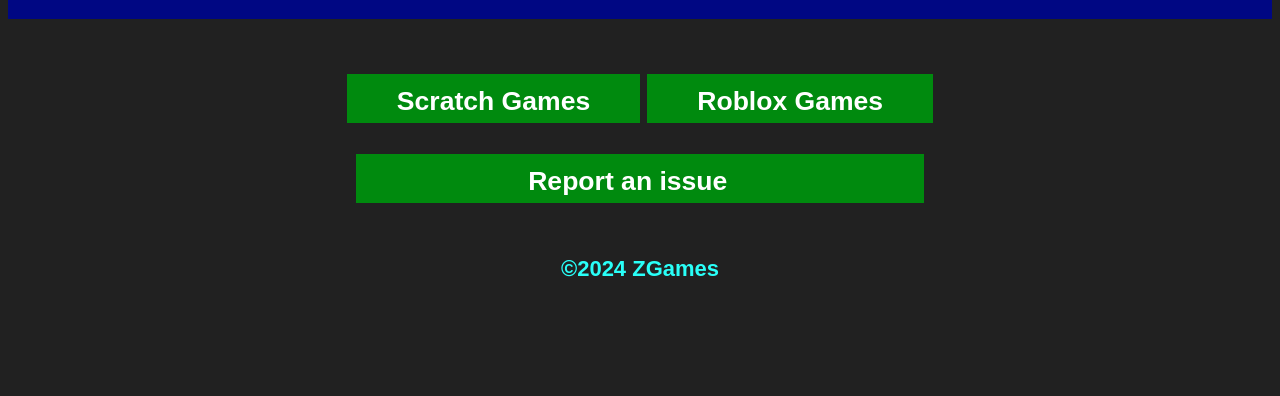
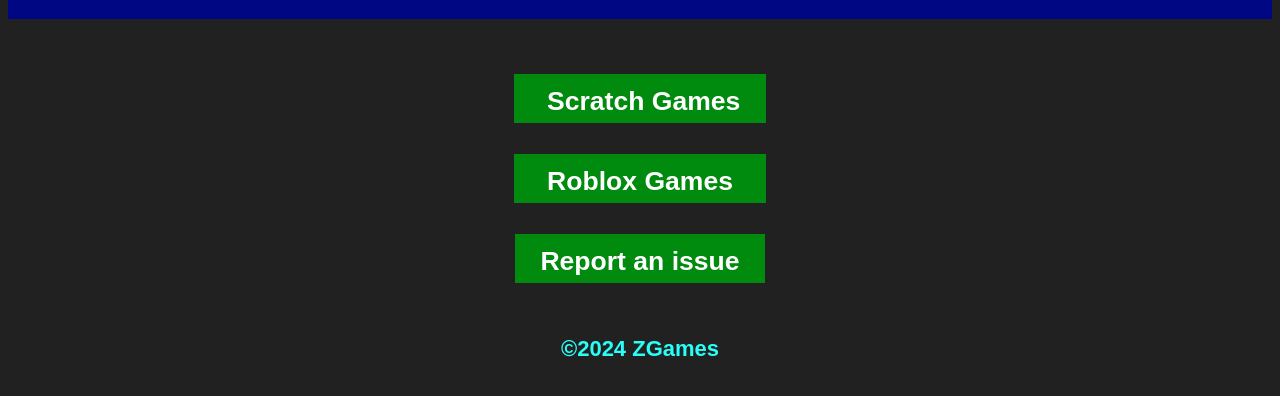
Before and after one commit to zaynvlog/z, a plain HTML site: page index.html in a window 1280 px wide. Shown: the part 222-618 px from the top of the page. Drawn offline with Linux system fonts and the light colour scheme.

Commit message:
Update index.html

```diff
--- a/index.html
+++ b/index.html
@@ -1,4 +1,3 @@
-
 <!DOCTYPE html>
 <html lang="en">
 <head>
@@ -67,7 +66,11 @@
 
 <h5>
 
-    <a href="https://nomaz10.github.io/z-scratchgames">ㅤㅤScratch Gamesㅤㅤ</a>
+    <a href="https://nomaz10.github.io/z-scratchgames">ㅤ Scratch Gamesㅤ</a>
+
+
+    <br>
+    <br>
 
 
 
@@ -76,9 +79,11 @@
 
 
 
+            <a href="https://www.roblox.com/users/4488717701/profile#!/creations">ㅤ Roblox Games ㅤ</a>
 
 
-            <a href="https://www.roblox.com/users/4488717701/profile#!/creations">ㅤㅤRoblox Gamesㅤㅤ</a>
+
+
 
 
 
@@ -95,11 +100,7 @@
 
 
 
-
-
-
-
-          <a href="https://nomaz10.github.io/z-report-step-1">ㅤㅤㅤㅤㅤㅤㅤReport an issueㅤㅤㅤㅤㅤㅤㅤㅤ</a>
+          <a href="https://nomaz10.github.io/z-report-step-1">ㅤReport an issueㅤ</a>
 
 
 
```
